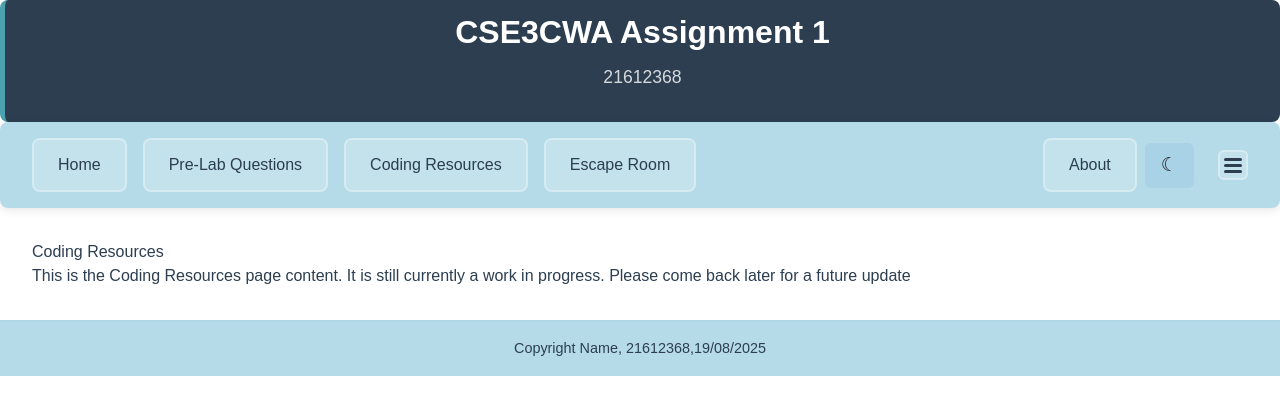
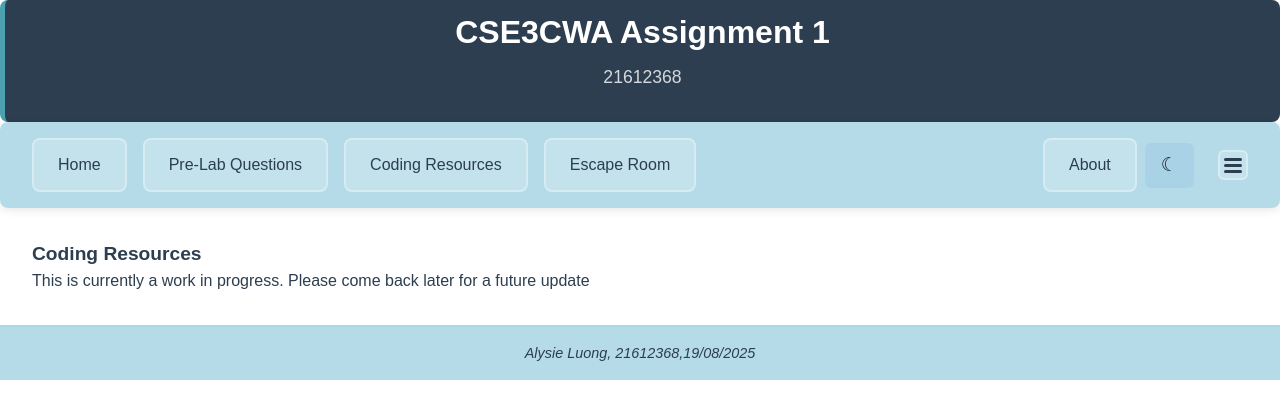
Before and after one commit to AlysieLuong/cse3cwaassignment1, a Next.js app: page /coding-resources in a window 1280 px wide. Shown: the top 418 px of the page. Built offline with nearby package versions, Linux system fonts and the light colour scheme.

Commit message:
added-additional-page-details

```diff
--- a/app/about/page.tsx
+++ b/app/about/page.tsx
@@ -9,10 +9,15 @@ export default function About() {
       <Header />
       <NavBar />
       <main style={{ padding: "2rem" }}>
-        <h1>About</h1>
+        <h1><b><big>About</big></b></h1>
         <p>My name is Alysie Luong</p>
         <p>My student number is 21612368</p>
-        <p>This is a video on how to use the video</p>
+        <p>This is a video on explaining what features my website has and the codes used</p>
+
+        /*about me video*/
+        <video controls style={{marginTop: "1rem"}}>
+          <source src="xxxxx" type="audio/mpeg"/>
+        </video>
       </main>
       <Footer />
     </div>
--- a/app/coding-resources/page.tsx
+++ b/app/coding-resources/page.tsx
@@ -9,9 +9,8 @@ export default function CodingResources() {
       <Header />
       <NavBar />
       <main style={{ padding: "2rem" }}>
-        <h1>Coding Resources</h1>
-        <p>This is the Coding Resources page content.
-          It is still currently a work in progress.
+        <h1><b><big>Coding Resources</big></b></h1>
+        <p>This is currently a work in progress.
           Please come back later for a future update </p>
       </main>
       <Footer />
--- a/app/escape-room/page.tsx
+++ b/app/escape-room/page.tsx
@@ -9,9 +9,8 @@ export default function EscapeRoom() {
       <Header />
       <NavBar />
       <main style={{ padding: "2rem" }}>
-        <h1>Escape Room</h1>
-        <p>This is the Escape Room page content.
-          It is still currently a work in progress.
+        <h1><b><big>Escape Room</big></b></h1>
+        <p>This is currently a work in progress.
           Please come back later for a future update </p>
       </main>
       <Footer />
--- a/app/footer.tsx
+++ b/app/footer.tsx
@@ -4,7 +4,7 @@ import Styles from "./footer.module.css";
 export default function Footer() {
   return (
       <footer className={Styles.footerContainer}>
-      <p>Copyright Name, 21612368,19/08/2025</p>
+      <p><i>Alysie Luong, 21612368,19/08/2025</i></p>
       </footer>
   );
 }
--- a/app/page.tsx
+++ b/app/page.tsx
@@ -81,7 +81,7 @@ function show(i){
       <Header />
       <NavBar />
       <main style={{ padding: "2rem" }}>
-        <h1>Tabs</h1>
+        <h1><b><big>Tabs</big></b></h1>
         <div style={{ display: 'grid', gridTemplateColumns: '1fr 1fr 1fr', gap: '20px', marginTop: '20px' }}>
 
           <div style={{ background: 'white', color: 'black', padding: '20px', borderRadius: '8px', boxShadow: '0 2px 4px rgba(0,0,0,0.1)', border: '1px solid #ddd' }}>
--- a/app/pre-lab-questions/page.tsx
+++ b/app/pre-lab-questions/page.tsx
@@ -8,9 +8,8 @@ export default function PreLabQuestions() {
       <Header />
       <NavBar />
       <main style={{ padding: "2rem" }}>
-        <h1>Pre-Lab Questions</h1>
-        <p>This is the Pre-Lab Questions page content.
-          It is still currently a work in progress.
+        <h1><b><big>Pre-Lab Questions</big></b></h1>
+        <p>This is currently a work in progress.
           Please come back later for a future update </p>
       </main>
       <Footer />
```
